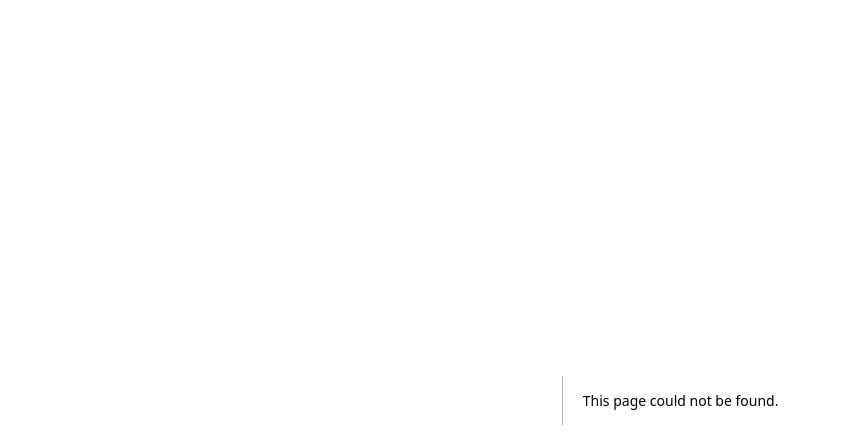
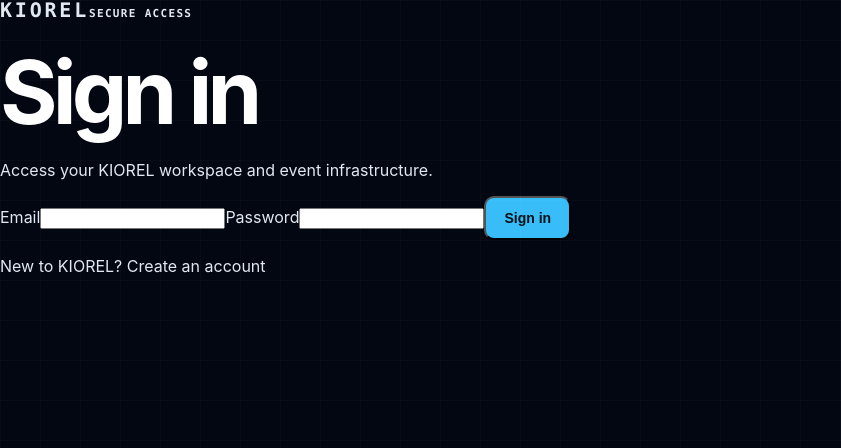
Before and after one commit to abdulkayumh-lab/kiorel-web, a Next.js app: page /login in a window 1280 px wide. Before the commit this address had no page. Shown: the top 448 px of the page, without its empty margins (0-841 px from the left). Built offline with nearby package versions, Linux system fonts and the light colour scheme.

Commit message:
feat: add KIOREL login page

```diff
--- /dev/null
+++ b/app/login/page.tsx
@@ -0,0 +1,47 @@
+"use client";
+
+import { FormEvent, useState } from "react";
+import Link from "next/link";
+import { createSupabaseBrowserClient } from "@/lib/supabase/client";
+
+export default function LoginPage() {
+  const [email, setEmail] = useState("");
+  const [password, setPassword] = useState("");
+  const [message, setMessage] = useState("");
+  const [loading, setLoading] = useState(false);
+
+  async function handleSubmit(event: FormEvent<HTMLFormElement>) {
+    event.preventDefault();
+    setLoading(true);
+    setMessage("");
+
+    const supabase = createSupabaseBrowserClient();
+    const { error } = await supabase.auth.signInWithPassword({ email, password });
+
+    if (error) {
+      setMessage(error.message);
+      setLoading(false);
+      return;
+    }
+
+    window.location.href = "/dashboard";
+  }
+
+  return (
+    <main className="auth-shell">
+      <div className="auth-card">
+        <Link className="brand" href="/">KIOREL</Link>
+        <span className="mono auth-label">SECURE ACCESS</span>
+        <h1>Sign in</h1>
+        <p>Access your KIOREL workspace and event infrastructure.</p>
+        <form onSubmit={handleSubmit} className="auth-form">
+          <label>Email<input type="email" required value={email} onChange={(e) => setEmail(e.target.value)} autoComplete="email" /></label>
+          <label>Password<input type="password" required value={password} onChange={(e) => setPassword(e.target.value)} autoComplete="current-password" /></label>
+          <button className="button primary" disabled={loading}>{loading ? "Signing in…" : "Sign in"}</button>
+        </form>
+        {message && <p className="auth-message">{message}</p>}
+        <p className="auth-footer">New to KIOREL? <Link href="/signup">Create an account</Link></p>
+      </div>
+    </main>
+  );
+}
```
